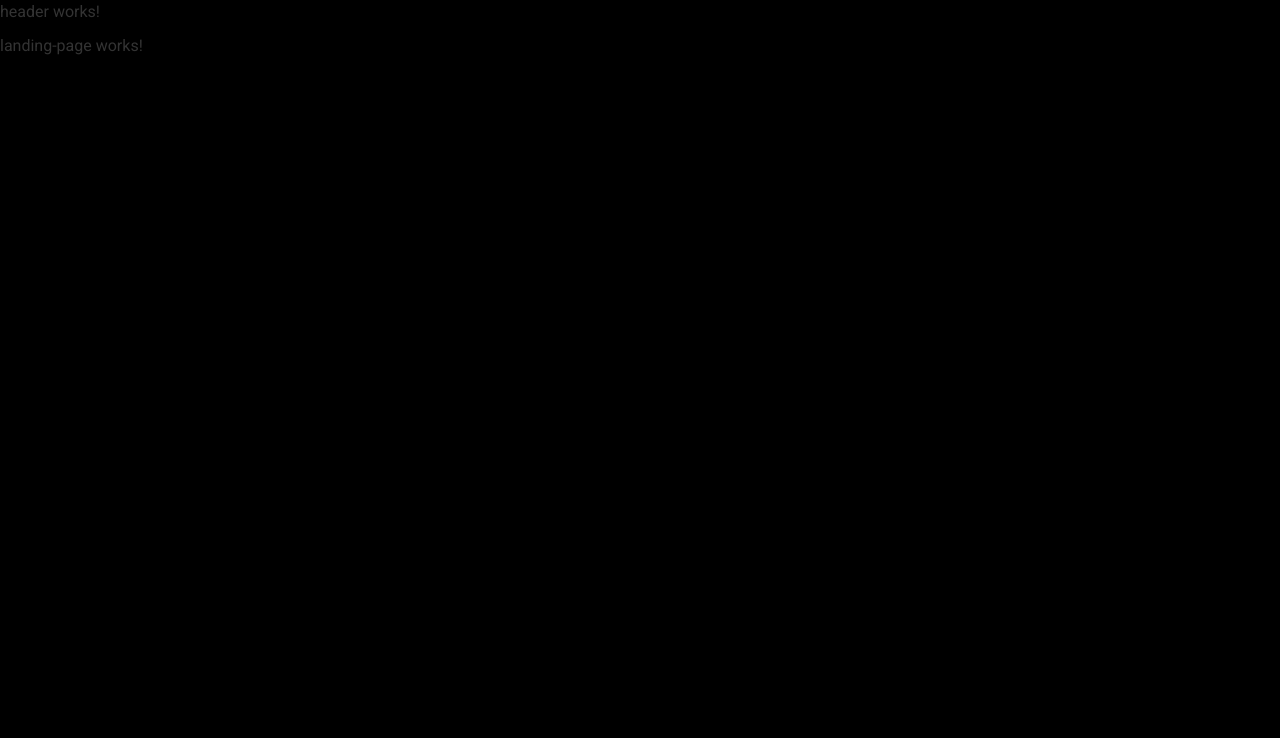
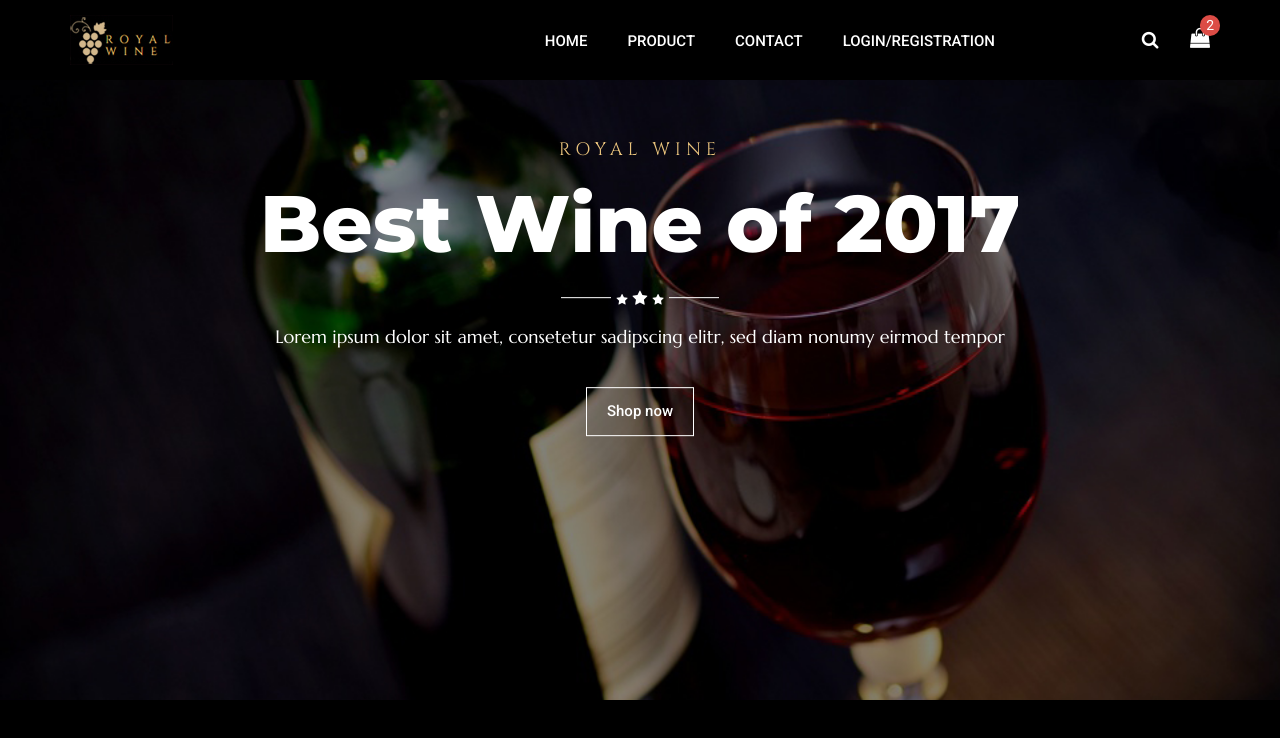
Before and after one commit to judit-szekeres/wineshop-frontend, an Angular app: page / in a window 1280 px wide. Shown: the top 738 px of the page. Built offline with nearby package versions, Linux system fonts and the light colour scheme.

Commit message:
header and hero added

```diff
--- a/src/app/app-routing.module.ts
+++ b/src/app/app-routing.module.ts
@@ -4,7 +4,7 @@ import { LandingPageComponent } from './components/landing-page/landing-page.com
 
 
 const routes: Routes = [
-    { path: '', component: LandingPageComponent },
+    { path: '', pathMatch: 'full', component: LandingPageComponent }
 ];
 
 @NgModule({
--- a/src/app/components/header/header.component.html
+++ b/src/app/components/header/header.component.html
@@ -1 +1,52 @@
-<p>header works!</p>
+<header class="header-fixed">
+  <div class="main-header">
+    <div class="container">
+      <div class="row">
+        <div class="col-xs-6 col-sm-2">
+          <a routerLink="/" class="logo"><img src="../../assets/images/logo-res.jpg" alt="image"></a>
+        </div>
+        <div class="col-xs-4 col-sm-8 hidden-xs">
+          <nav id="holder_mn" class="menu-nav pull-right">
+            <ul>
+              <li><a routerLink="/">home</a></li>
+              <li class="dropdown">
+                <a href="home_2.html#" class="dropdown-toggle" data-toggle="dropdown" role="button" aria-haspopup="true" aria-expanded="false">product</a>
+                <ul class="dropdown-menu">
+                  <li><a href="product_1.html">product 1</a></li>
+                  <li><a href="product_2.html">product 2</a></li>
+                  <li><a href="product_3.html">product 3</a></li>
+                  <li><a href="product_details.html">product details</a></li>
+                  <li><a href="cart.html">cart</a></li>
+                  <li><a href="checkout.html">checkout</a></li>
+                </ul>
+              </li>
+              <li><a routerLink="/contact">contact</a></li>
+              <li><a href="">login/registration</a></li>
+            </ul>
+          </nav>
+        </div>
+        <div class="col-xs-6 col-sm-2 text-right">
+          <ul class="list list-inline pull-right m-t-5">
+            <li>
+              <i class="fa icon-search f-18 icon-30 text-center fa-search"></i>
+            </li>
+            <li class="pull-right">
+              <div class="cart dropdown">
+                <a href="" class="cart-item dropdown-toggle" id="dropdownMenu2" data-toggle="dropdown" aria-haspopup="true" aria-expanded="false">
+                  <span>2</span>
+                  <i class="fa fa-shopping-bag"></i>
+                </a>
+              </div>
+            </li>
+            <li class="menu-btn">
+              <i class="fa fa-bars f-18 icon-30 text-right"></i>
+            </li>
+          </ul>
+        </div>
+      </div>
+      <div class="search-box color-inherit">
+        <input type="text" class="form-item" placeholder="Enter you keyword...">
+      </div>
+    </div>
+  </div>
+</header>
--- a/src/app/components/header/header.component.ts
+++ b/src/app/components/header/header.component.ts
@@ -1,4 +1,5 @@
 import { Component, OnInit } from '@angular/core';
+import { Router } from '@angular/router';
 
 @Component({
   selector: 'app-header',
@@ -7,9 +8,8 @@ import { Component, OnInit } from '@angular/core';
 })
 export class HeaderComponent implements OnInit {
 
-  constructor() { }
+  constructor(private router: Router) { }
 
   ngOnInit() {
   }
-
 }
--- a/src/app/components/landing-page/landing-page.component.html
+++ b/src/app/components/landing-page/landing-page.component.html
@@ -1,2 +1,18 @@
 <app-header></app-header>
-<p>landing-page works!</p>
+<section class="p-0">
+  <div class="banner bg-image-4 h-700 bg-fixed">
+    <div class="caption m-t-ab-50">
+      <div class="title-group">
+        <h5 class="sub-title">Royal wine</h5>
+        <h1 class="f-80">Best Wine of 2017</h1>
+        <p class="line-mix star-group line-mix-f">
+          <i class="fa fa-star"></i>
+          <i class="fa fa-star"></i>
+          <i class="fa fa-star"></i>
+        </p>
+        <h5>Lorem ipsum dolor sit amet, consetetur sadipscing elitr, sed diam nonumy eirmod tempor</h5>
+        <a routerLink="/cart" class="ht-btn">Shop now</a>
+      </div>
+    </div>
+  </div>
+</section>
```
Also changed, not shown: src/assets/images/logo-res.jpg (added).
